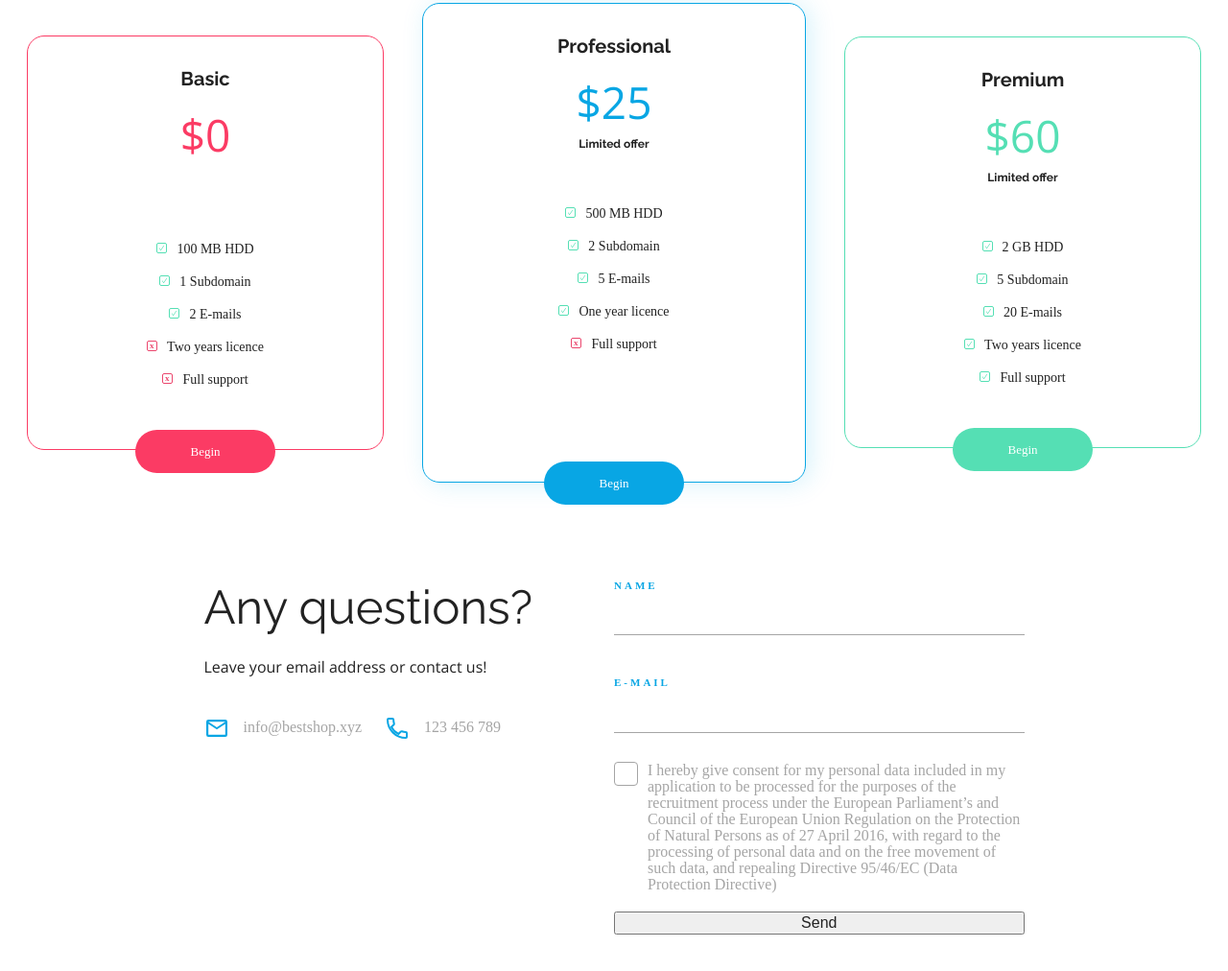
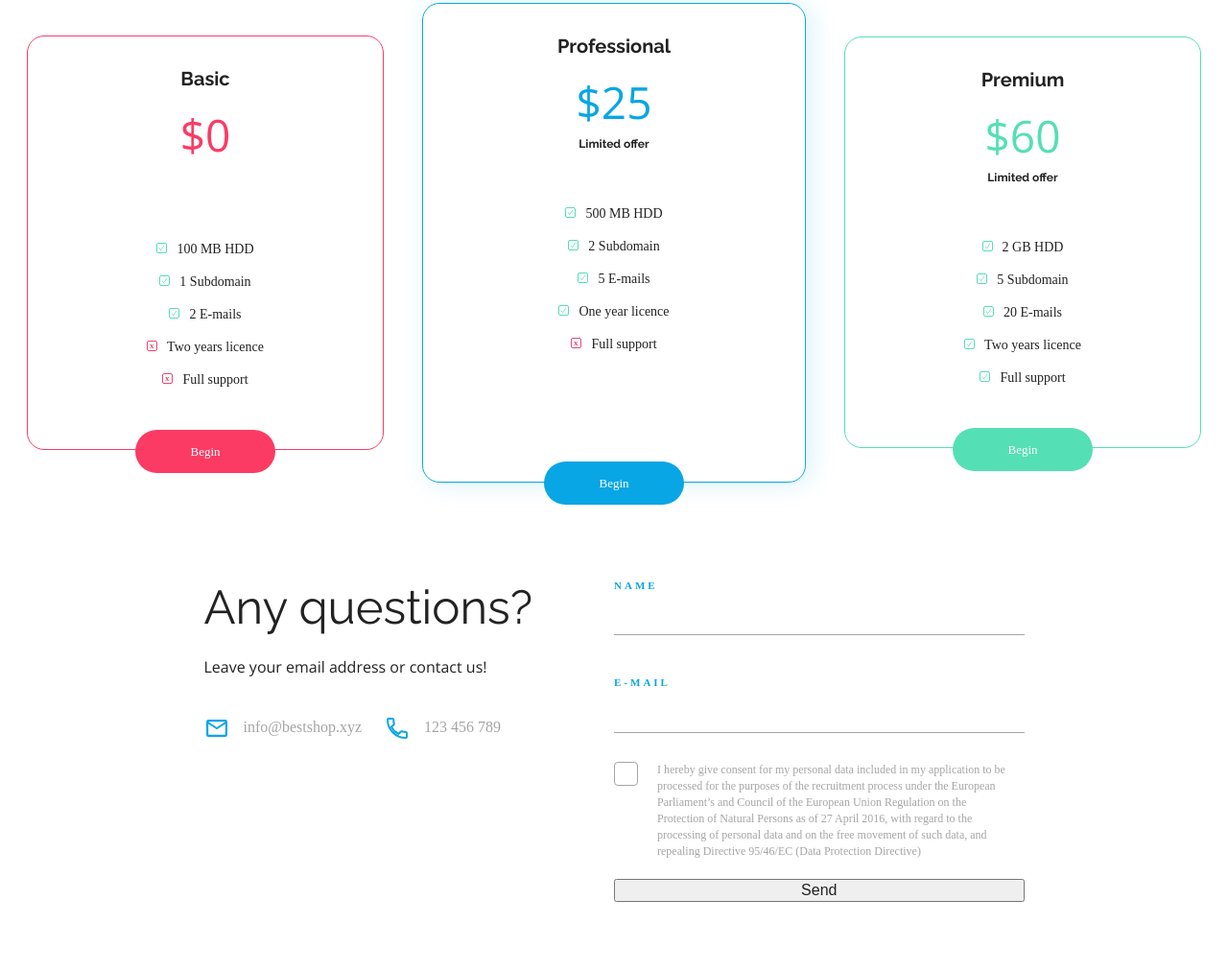
Before and after one commit to KarolNiewiadomski/BestShop, a website built with Vite: page 01_Best_shop/index.html in a window 1280 px wide. Shown: the part 2881-3893 px from the top of the page at 96% size. Built offline with nearby package versions, Linux system fonts and the light colour scheme.

Commit message:
margin and font size corrected for text within consent box thight column

```diff
--- a/01_Best_shop/css/style.css
+++ b/01_Best_shop/css/style.css
@@ -563,7 +563,8 @@ a {
 }
 
 .consent-text {
-
+  margin: 0 10px;
+  font-size: 0.75rem;
   color: var(--color-grey);
   line-height: 17px;
 }
```
